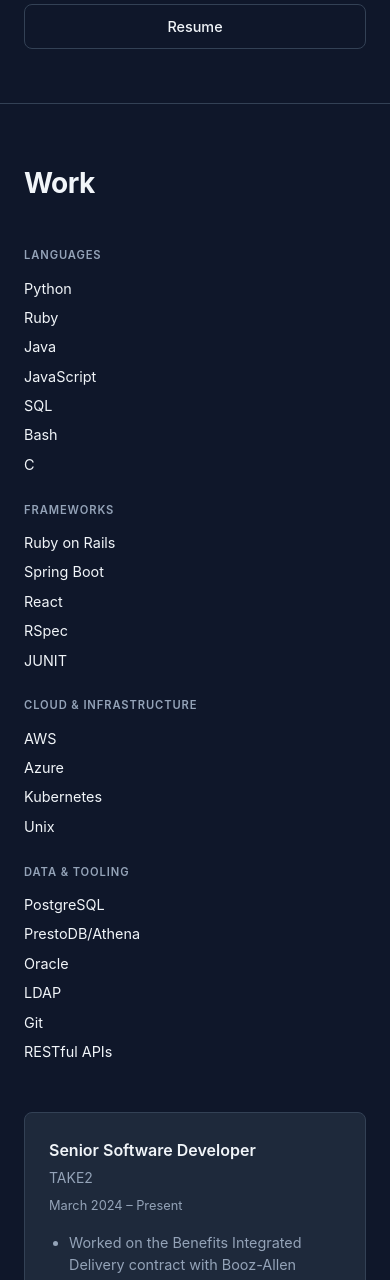
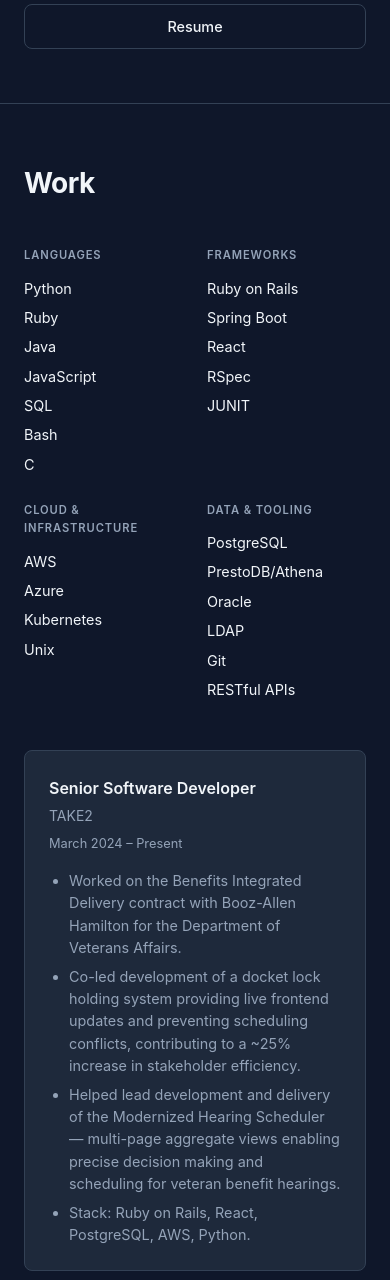
Before and after one commit to noahhansen-cyg/noahhansen_dev_website, a Flask app: page / in a window 390 px wide. Shown: the part 741-2021 px from the top of the page. Run offline with Flask 3, Linux system fonts and the light colour scheme.

Commit message:
fixing some mobile things too

```diff
--- a/app/static/css/main.css
+++ b/app/static/css/main.css
@@ -739,7 +739,7 @@ ul {
    Responsive — Mobile
    ============================================================ */
 @media (max-width: 480px) {
-  .skills        { grid-template-columns: 1fr; }
+  .skills        { grid-template-columns: repeat(2, 1fr); }
   .projects-grid { grid-template-columns: 1fr; }
 
   .hero-actions  { flex-direction: column; }
```
